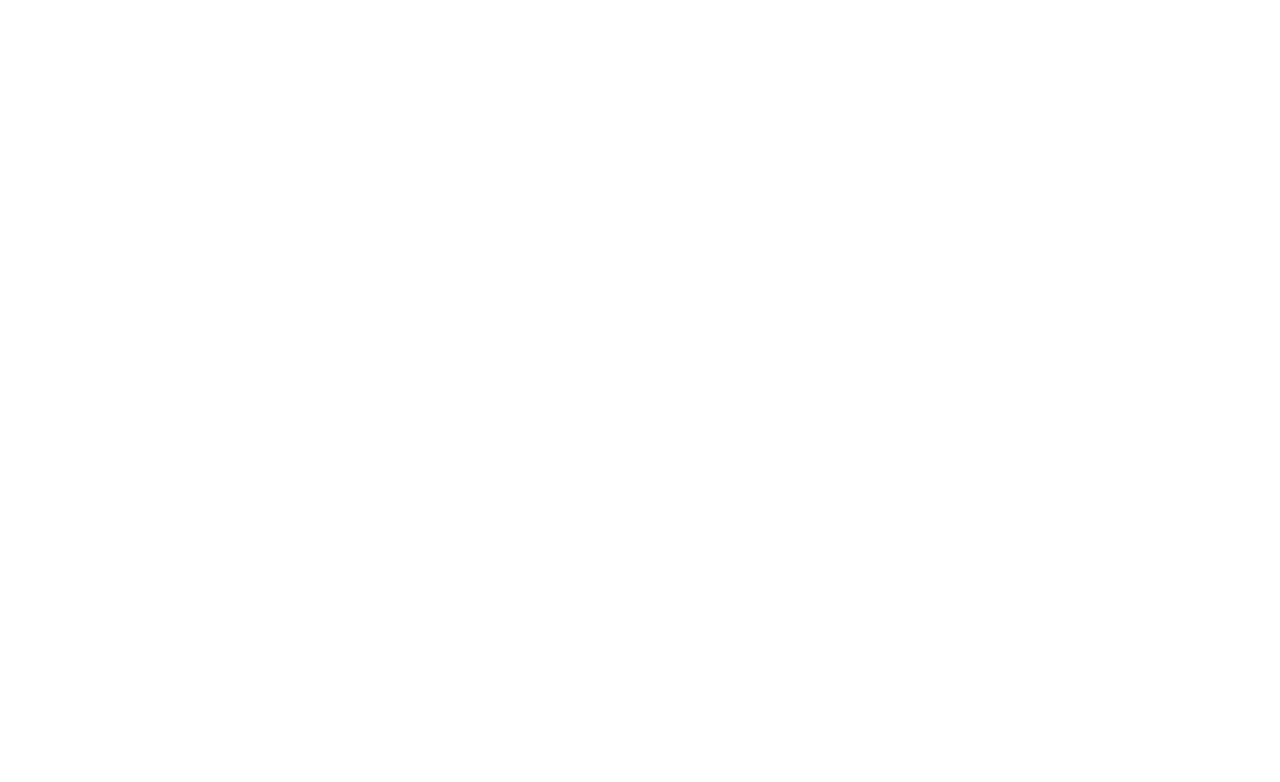
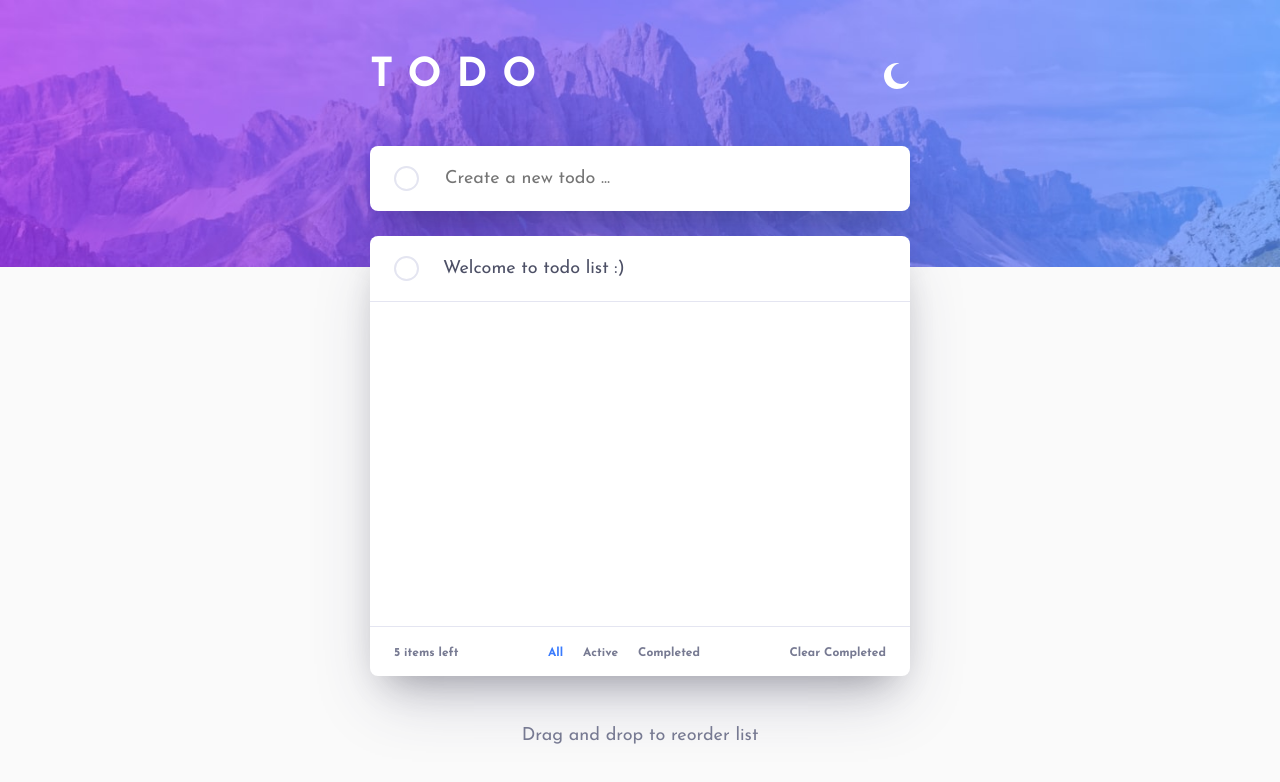
Before and after one commit to aligjahed/FEMC_Todo-List, a plain HTML site: page index.html in a window 1280 px wide. Drawn offline with Linux system fonts and the light colour scheme.

Commit message:
basic design

```diff
--- /dev/null
+++ b/app/scss/_data.scss
@@ -0,0 +1,161 @@
+.data {
+  max-width: 540px;
+  width: 100%;
+
+  text-align: center;
+
+  &:last-child {
+    p {
+      color: $darkGrayishBlue;
+    }
+  }
+
+  &__header {
+    margin-bottom: 50px;
+    h1 {
+      color: white;
+
+      font-size: 40px;
+      letter-spacing: 15px;
+    }
+
+    img:hover {
+      cursor: pointer;
+    }
+  }
+
+  &__create {
+    background-color: white;
+
+    padding: 20px 24px;
+    margin-bottom: 25px;
+
+    border-radius: 8px;
+
+    box-shadow: rgba(50, 50, 93, 0.25) 0px 30px 60px -12px,
+      rgba(0, 0, 0, 0.3) 0px 18px 36px -18px;
+
+    input {
+      width: 85%;
+
+      border: none;
+      font-size: 18px;
+      font-family: "Josefin Sans";
+
+      outline: none;
+
+      caret-color: $brightBlue;
+      color: $veryDarkGrayishBlue;
+
+      &::placeholder {
+        font-size: 18px;
+
+        font-family: "Josefin Sans";
+      }
+    }
+  }
+
+  &__list {
+    max-height: 440px;
+    height: 100%;
+
+    border-radius: 8px;
+    margin-bottom: 50px;
+
+    background-color: white;
+
+    box-shadow: rgba(50, 50, 93, 0.25) 0px 30px 60px -12px,
+      rgba(0, 0, 0, 0.3) 0px 18px 36px -18px;
+
+    ul {
+      height: 390px;
+
+      overflow: hidden;
+      overflow-y: scroll;
+    }
+
+    li {
+      padding: 20px 24px;
+
+      border-bottom: 1px solid $veryLightGrayishBlue;
+
+      h2 {
+        color: $veryDarkGrayishBlue;
+
+        font-size: 18px;
+        font-weight: 400;
+      }
+    }
+  }
+}
+
+.controlCenter {
+  padding: 20px 24px;
+
+  border-top: 1px solid $veryLightGrayishBlue;
+
+  p {
+    color: $darkGrayishBlue;
+    font-size: 12px;
+    font-weight: 700;
+
+    &:hover {
+      &:last-child {
+        cursor: pointer;
+      }
+    }
+  }
+
+  .category {
+    p {
+      &:first-child {
+        color: $brightBlue;
+      }
+      &:not(:last-child) {
+        margin-right: 20px;
+      }
+    }
+
+    p:hover {
+      cursor: pointer;
+    }
+  }
+}
+
+.checkBox {
+  margin-right: 24px;
+
+  position: relative;
+  border-radius: 50%;
+
+  border: 2px solid $veryLightGrayishBlue;
+
+  width: 25px;
+  height: 25px;
+
+  img {
+    position: absolute;
+    top: 50%;
+    left: 50%;
+    transform: translate(-50%, -50%);
+
+    display: none;
+  }
+
+  &-active {
+    background-image: linear-gradient(
+      145deg,
+      hsl(192, 100%, 67%),
+      hsl(280, 87%, 65%)
+    );
+    border: none;
+
+    img {
+      display: block;
+    }
+  }
+}
+
+.checkBox:hover {
+  cursor: pointer;
+}
--- a/app/scss/_globals.scss
+++ b/app/scss/_globals.scss
@@ -0,0 +1,83 @@
+@import url("https://fonts.googleapis.com/css2?family=Josefin+Sans:wght@400;700&display=swap"); // [Josefin Sans] 400 700
+
+html {
+  box-sizing: border-box;
+
+  font-size: 100%;
+
+  user-select: none;
+}
+
+*,
+*::before,
+*::after {
+  box-sizing: inherit;
+}
+
+body {
+  margin: 0;
+  padding: 0;
+
+  font-size: 18px;
+  font-family: "Josefin Sans";
+
+  background-color: $veryLightGray;
+}
+
+h1,
+h2,
+h3,
+h4 {
+  margin: 0;
+}
+
+p {
+  margin: 0;
+}
+
+a {
+  text-decoration: none;
+}
+
+ul {
+  list-style-type: none;
+
+  margin: 0;
+  padding: 0;
+}
+
+.flex {
+  display: flex;
+
+  &-jc-c {
+    justify-content: center;
+  }
+
+  &-jc-sb {
+    justify-content: space-between;
+  }
+
+  &-ai-c {
+    align-items: center;
+  }
+
+  &-column {
+    flex-direction: column;
+  }
+}
+
+.bg {
+  width: 100vw;
+
+  position: absolute;
+  top: 0;
+}
+
+.container {
+  width: 100%;
+  min-height: 100vh;
+
+  position: relative;
+
+  padding: 40px;
+}
--- a/app/scss/_variables.scss
+++ b/app/scss/_variables.scss
@@ -0,0 +1,19 @@
+// Primary Colors
+$brightBlue: hsl(220, 98%, 61%);
+$checkBackground: linear-gradient hsl(192, 100%, 67%) to hsl(280, 87%, 65%);
+
+// Neutral Light Theme
+$veryLightGray: hsl(0, 0%, 98%);
+$veryLightGrayishBlue: hsl(236, 33%, 92%);
+$lightGrayishBlue: hsl(233, 11%, 84%);
+$darkGrayishBlue: hsl(236, 9%, 61%);
+$veryDarkGrayishBlue: hsl(235, 19%, 35%);
+
+// Neutral Dark Theme
+$veryDarkBlue: hsl(235, 21%, 11%);
+$veryDarkDesaturatedBlue: hsl(235, 24%, 19%);
+$lightGrayishBlue: hsl(234, 39%, 85%);
+$lightGrayishBlueHover: hsl(236, 33%, 92%);
+$darkGrayishBlue: hsl(234, 11%, 52%);
+$veryDarkGrayishBlue: hsl(233, 14%, 35%);
+$veryDarkGrayishBlueDarker: hsl(237, 14%, 26%);
--- a/app/scss/style.scss
+++ b/app/scss/style.scss
@@ -1,2 +1,3 @@
 @import "variables";
 @import "globals";
+@import "data";
--- a/index.html
+++ b/index.html
@@ -6,6 +6,47 @@
     <link rel="stylesheet" href="./dist/style.css" />
     <title>Todo</title>
   </head>
-  <body></body>
+  <body>
+    <img src="./images/bg-desktop-light.jpg" alt="background" class="bg" />
+    <main class="container flex flex-jc-c">
+      <section class="data flex flex-jc-c flex-column">
+        <div class="data__header flex flex-jc-sb flex-ai-c">
+          <h1>TODO</h1>
+          <img src="./images/icon-moon.svg" alt="moon-icon" />
+        </div>
+        <div class="data__create flex flex-ai-c">
+          <div class="checkBox">
+            <img src="./images/icon-check.svg" alt="check" />
+          </div>
+          <input
+            type="text"
+            class="createTask"
+            placeholder="Create a new todo ..."
+          />
+        </div>
+        <div class="data__list">
+          <ul class="todo-list">
+            <li class="flex flex-ai-c">
+              <div class="checkBox">
+                <img src="./images/icon-check.svg" alt="check" />
+              </div>
+              <h2>Welcome to todo list :)</h2>
+            </li>
+          </ul>
+          <div class="controlCenter flex flex-ai-c flex-jc-sb">
+            <p>5 items left</p>
+            <div class="category flex flex-ai-c">
+              <p>All</p>
+              <p>Active</p>
+              <p>Completed</p>
+            </div>
+            <p>Clear Completed</p>
+          </div>
+        </div>
+
+        <p>Drag and drop to reorder list</p>
+      </section>
+    </main>
+  </body>
   <script src="./app/js/main.js"></script>
 </html>
```
Also changed, not shown: dist/style.css, 1 other file.
